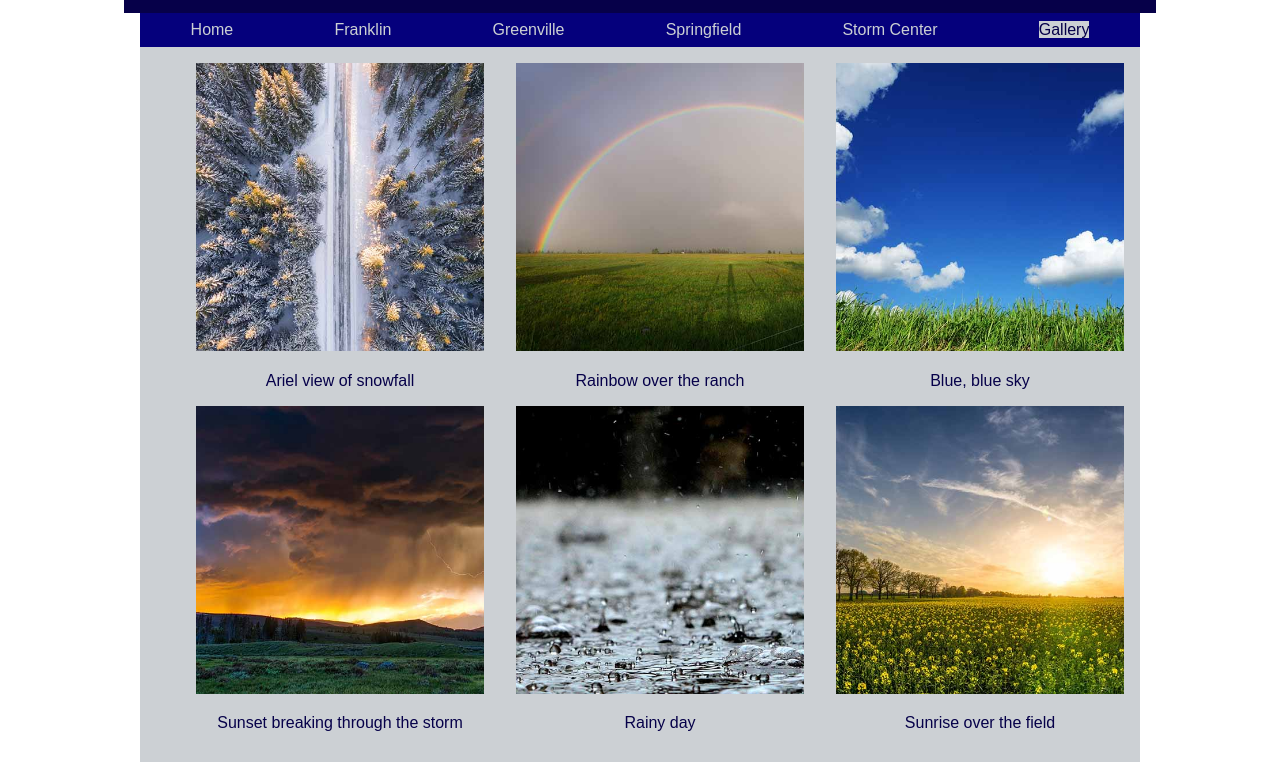
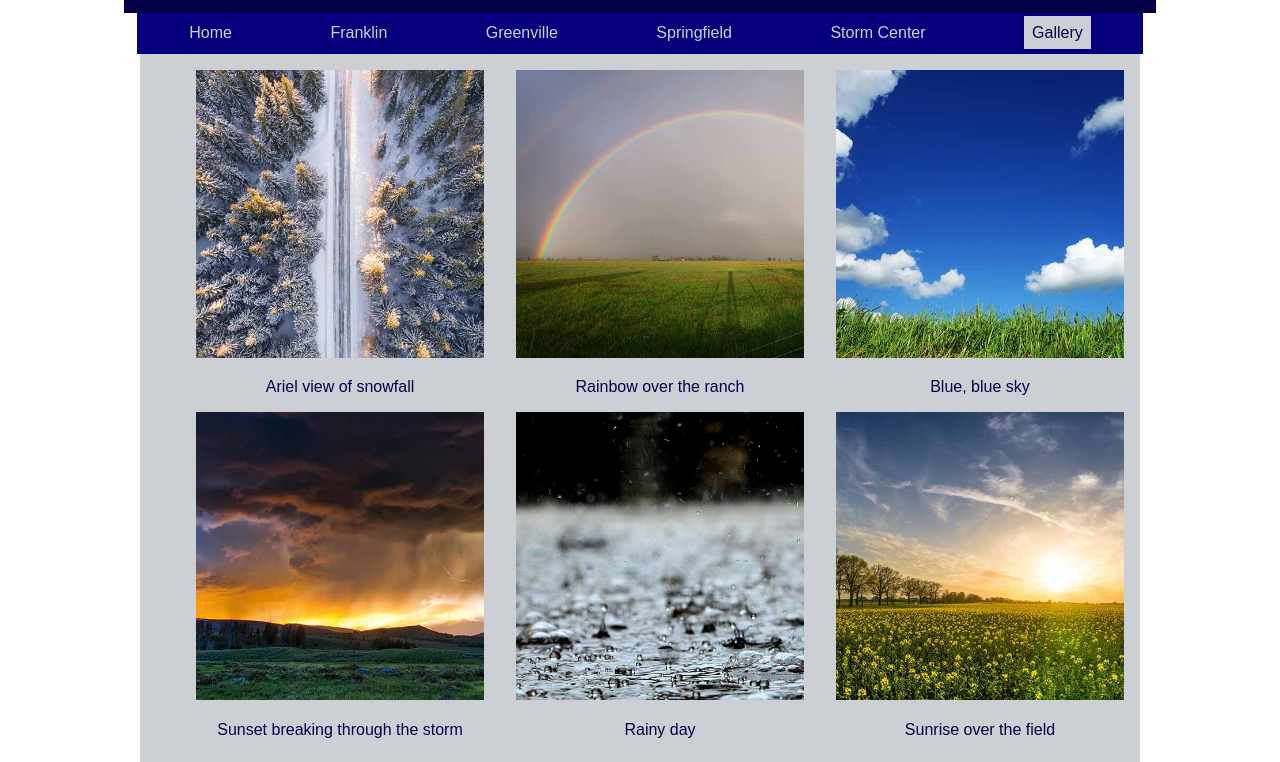
Before and after one commit to Ju8tyna/Ju8tyna.github.io, a plain HTML site: page assignments/lesson-7/gallery-7.html in a window 1280 px wide. Shown: the part 213-975 px from the top of the page. Drawn offline with Linux system fonts and the light colour scheme; a web font is replaced by a local one.

Commit message:
fixed nav padding

```diff
--- a/assignments/lesson-7/styles/main-7.css
+++ b/assignments/lesson-7/styles/main-7.css
@@ -33,7 +33,8 @@ header img {
     padding: .5rem;
 }
 nav {
-    text-align: right;
+    text-align: center;
+    padding: .2rem;
     background-color: #05007c;
 }
 nav button {
@@ -53,18 +54,22 @@ nav ul {
     padding: 0;
     overflow: hidden;
 }
+nav ul li {
+    padding: .5em;
+}
 nav ul li a {
-    padding: .8rem 2%;
     color: #ccd0d4;
     text-decoration: none;
 }
 nav ul li.currentpage a {
+    padding: .5em;
     background-color: #ccd0d4;
     color: #060049;
 }
 nav ul li a:hover:not(.active){
     background-color: #060049;
     color: #ccd0d4;
+    padding: .5em;
 }
 
 main {
```
